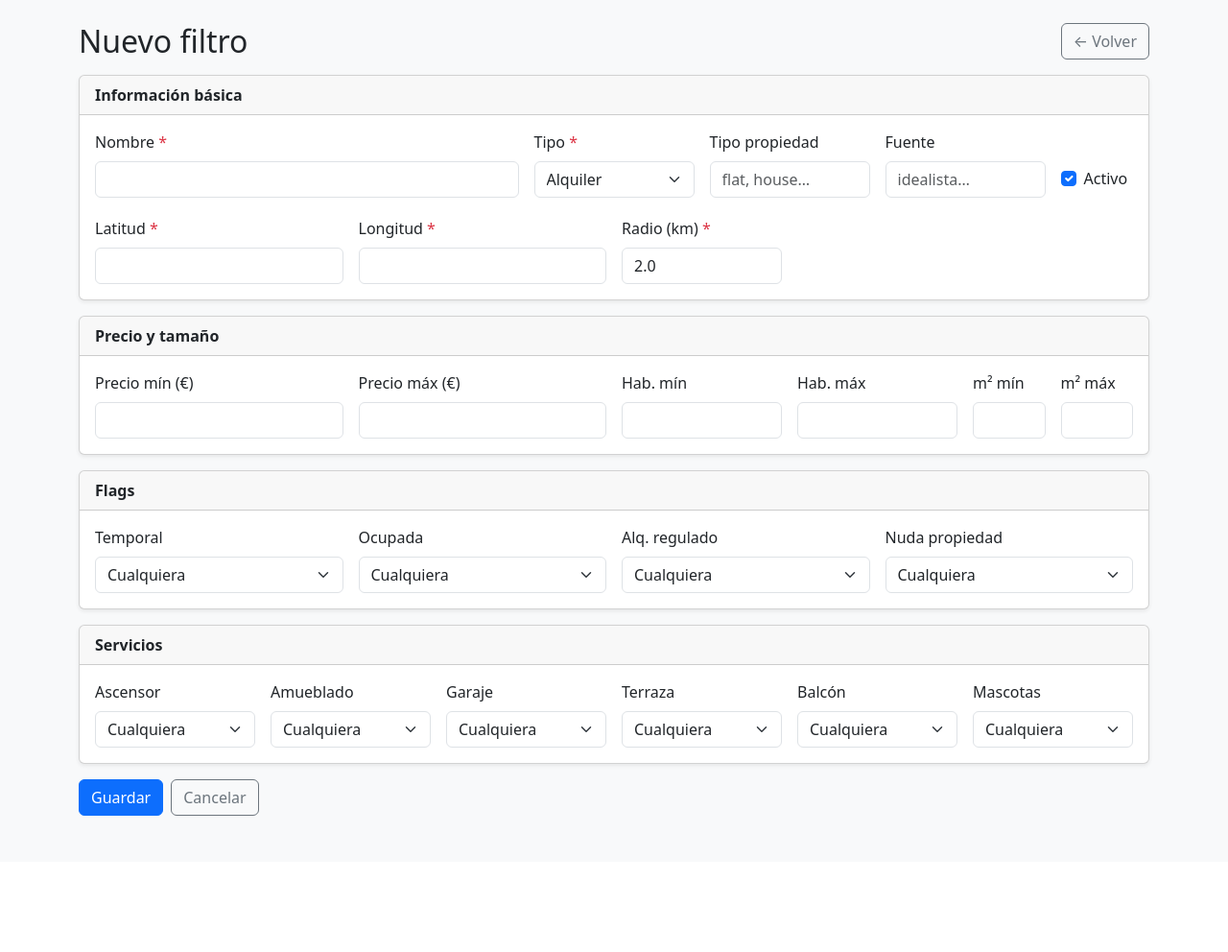
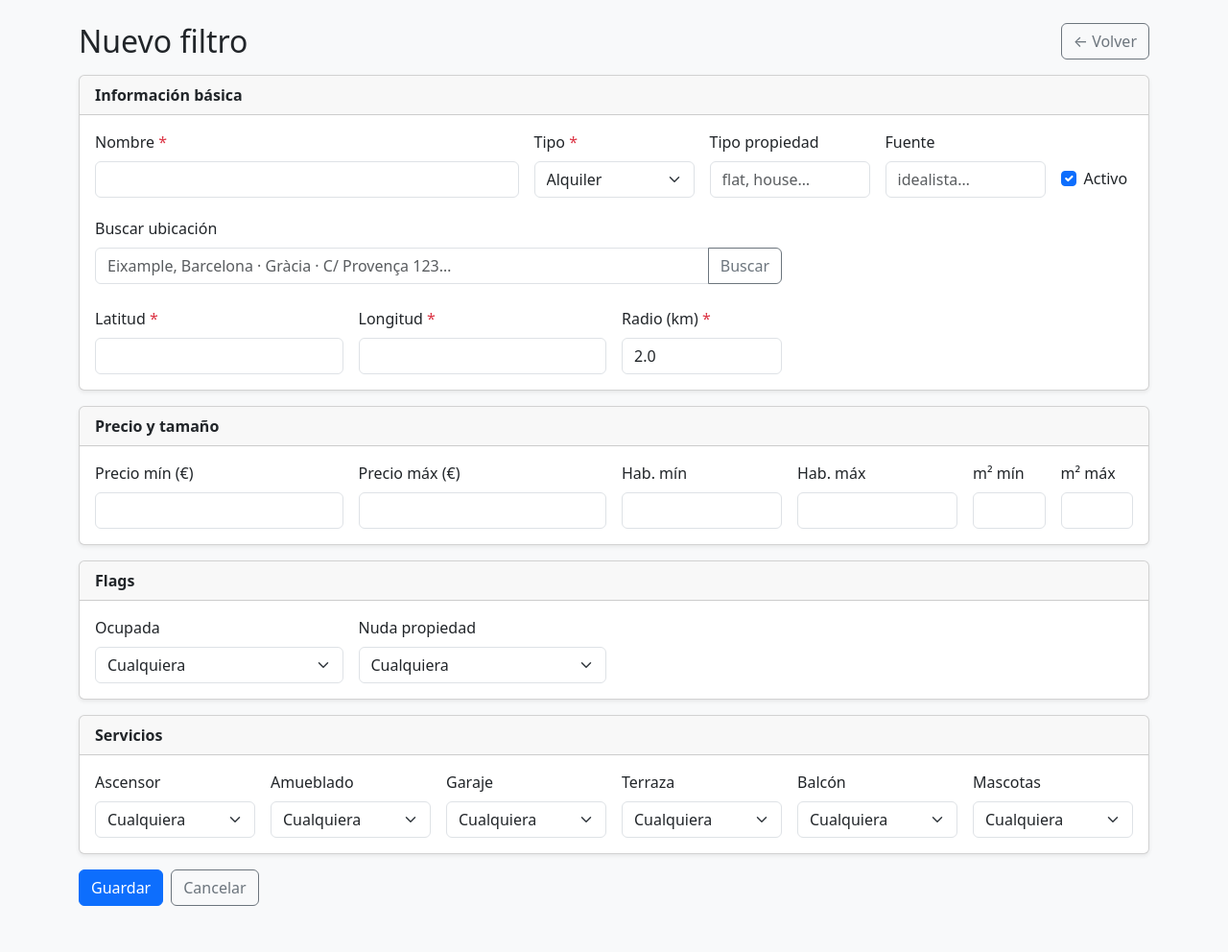
Before and after one commit to SlamMark/flatbot, a FastAPI app: page /filters/new in a window 1280 px wide. Shown: the part 56-1048 px from the top of the page at 96% size. Before the commit the page ends 906 px from the top, so only its background shows below. Run offline with FastAPI, Linux system fonts and the light colour scheme.

Commit message:
feat: geocoder, drop rental-only flags, sale-oriented filters
- Add Nominatim geocoder to filter form (address → lat/lng, Enter/button,
  Spain-scoped, shows display_name confirmation)
- Drop temporal and alquiler_regulado from Filter model, schemas, matching
  engine, query builder and form — irrelevant for purchase searches
- Keep ocupada and nuda_propiedad (relevant for sale at discount)
- Alembic migration a2f3e1c8b4d7 drops the two columns (batch_alter for
  SQLite <3.35 compatibility)
- Update tests: 137 passing

Co-Authored-By: Claude Sonnet 4.6 <noreply@anthropic.com>

```diff
--- a/flatbot/integrations/openproperties/query_builder.py
+++ b/flatbot/integrations/openproperties/query_builder.py
@@ -1,9 +1,7 @@
 from flatbot.models import Filter
 
 _THREE_STATE = {
-    "temporal": "temporal",
     "ocupada": "ocupada",
-    "alquiler_regulado": "alquilerRegulado",
     "nuda_propiedad": "nudaPropiedad",
 }
 
--- a/flatbot/matching.py
+++ b/flatbot/matching.py
@@ -92,9 +92,7 @@ def evaluate(listing: ListingDTO, f: Filter) -> MatchResult:
 
     # Three-state flags
     for flag_attr, listing_val, label in [
-        ("temporal", listing.flag_temporal, "temporal"),
         ("ocupada", listing.flag_ocupada, "ocupada"),
-        ("alquiler_regulado", listing.flag_alquiler_regulado, "alquiler_regulado"),
         ("nuda_propiedad", listing.flag_bare_ownership, "nuda_propiedad"),
     ]:
         fval = getattr(f, flag_attr, "any")
--- a/flatbot/models.py
+++ b/flatbot/models.py
@@ -33,9 +33,7 @@ class Filter(Base):
     max_sqm: Mapped[int | None]
 
     # Three-state: any | only | exclude
-    temporal: Mapped[str] = mapped_column(String(10), default="any")
     ocupada: Mapped[str] = mapped_column(String(10), default="any")
-    alquiler_regulado: Mapped[str] = mapped_column(String(10), default="any")
     nuda_propiedad: Mapped[str] = mapped_column(String(10), default="any")
 
     # Amenity: any | yes | no
--- a/flatbot/schemas.py
+++ b/flatbot/schemas.py
@@ -22,9 +22,7 @@ class FilterCreate(BaseModel):
     max_rooms: int | None = None
     min_sqm: int | None = None
     max_sqm: int | None = None
-    temporal: ThreeState = "any"
     ocupada: ThreeState = "any"
-    alquiler_regulado: ThreeState = "any"
     nuda_propiedad: ThreeState = "any"
     elevator: AmenityFilter = "any"
     furnished: AmenityFilter = "any"
@@ -49,9 +47,7 @@ class FilterUpdate(BaseModel):
     max_rooms: int | None = None
     min_sqm: int | None = None
     max_sqm: int | None = None
-    temporal: ThreeState | None = None
     ocupada: ThreeState | None = None
-    alquiler_regulado: ThreeState | None = None
     nuda_propiedad: ThreeState | None = None
     elevator: AmenityFilter | None = None
     furnished: AmenityFilter | None = None
--- a/flatbot/web/routes/filters.py
+++ b/flatbot/web/routes/filters.py
@@ -56,9 +56,7 @@ async def _parse_filter_form(request: Request) -> FilterCreate:
         max_rooms=_int_or_none(g("max_rooms") or None),
         min_sqm=_int_or_none(g("min_sqm") or None),
         max_sqm=_int_or_none(g("max_sqm") or None),
-        temporal=g("temporal", "any"),  # type: ignore[arg-type]
         ocupada=g("ocupada", "any"),  # type: ignore[arg-type]
-        alquiler_regulado=g("alquiler_regulado", "any"),  # type: ignore[arg-type]
         nuda_propiedad=g("nuda_propiedad", "any"),  # type: ignore[arg-type]
         elevator=g("elevator", "any"),  # type: ignore[arg-type]
         furnished=g("furnished", "any"),  # type: ignore[arg-type]
--- a/flatbot/web/templates/filters/form.html
+++ b/flatbot/web/templates/filters/form.html
@@ -43,14 +43,25 @@
         </div>
       </div>
       <div class="row g-3 mt-1">
+        <div class="col-md-8">
+          <label class="form-label">Buscar ubicación</label>
+          <div class="input-group">
+            <input type="text" id="geocode-query" class="form-control"
+                   placeholder="Eixample, Barcelona · Gràcia · C/ Provença 123…">
+            <button type="button" class="btn btn-outline-secondary" onclick="geocode()">Buscar</button>
+          </div>
+          <div id="geocode-status" class="form-text text-muted"></div>
+        </div>
+      </div>
+      <div class="row g-3 mt-1">
         <div class="col-md-3">
           <label class="form-label">Latitud <span class="text-danger">*</span></label>
-          <input type="number" name="lat" step="any" class="form-control" required
+          <input type="number" name="lat" id="lat" step="any" class="form-control" required
                  value="{{ flt.lat if flt else '' }}">
         </div>
         <div class="col-md-3">
           <label class="form-label">Longitud <span class="text-danger">*</span></label>
-          <input type="number" name="lng" step="any" class="form-control" required
+          <input type="number" name="lng" id="lng" step="any" class="form-control" required
                  value="{{ flt.lng if flt else '' }}">
         </div>
         <div class="col-md-2">
@@ -106,8 +117,7 @@
     <div class="card-header fw-semibold">Flags</div>
     <div class="card-body">
       <div class="row g-3">
-        {% for field, label in [('temporal','Temporal'),('ocupada','Ocupada'),
-                                 ('alquiler_regulado','Alq. regulado'),('nuda_propiedad','Nuda propiedad')] %}
+        {% for field, label in [('ocupada','Ocupada'),('nuda_propiedad','Nuda propiedad')] %}
         <div class="col-md-3">
           <label class="form-label">{{ label }}</label>
           <select name="{{ field }}" class="form-select">
@@ -161,4 +171,29 @@
 {% if flt %}
 <div id="test-result" class="mt-4"></div>
 {% endif %}
+
+<script>
+async function geocode() {
+  const q = document.getElementById('geocode-query').value.trim();
+  if (!q) return;
+  const status = document.getElementById('geocode-status');
+  status.textContent = 'Buscando…';
+  try {
+    const r = await fetch(
+      'https://nominatim.openstreetmap.org/search?q=' + encodeURIComponent(q) + '&format=json&limit=1&countrycodes=es',
+      { headers: { 'Accept-Language': 'es' } }
+    );
+    const data = await r.json();
+    if (!data.length) { status.textContent = 'No encontrado. Prueba con más detalle.'; return; }
+    document.getElementById('lat').value = parseFloat(data[0].lat).toFixed(6);
+    document.getElementById('lng').value = parseFloat(data[0].lon).toFixed(6);
+    status.textContent = '✓ ' + data[0].display_name;
+  } catch (_) {
+    status.textContent = 'Error de red al contactar Nominatim.';
+  }
+}
+document.getElementById('geocode-query').addEventListener('keydown', function(e) {
+  if (e.key === 'Enter') { e.preventDefault(); geocode(); }
+});
+</script>
 {% endblock %}
```
Also changed, not shown: alembic/versions/a2f3e1c8b4d7_drop_temporal_alquiler_regulado.py (added, +28 -0 lines), tests/test_matching.py (+13 -10 lines), tests/test_openproperties_contract.py (+3 -5 lines).
